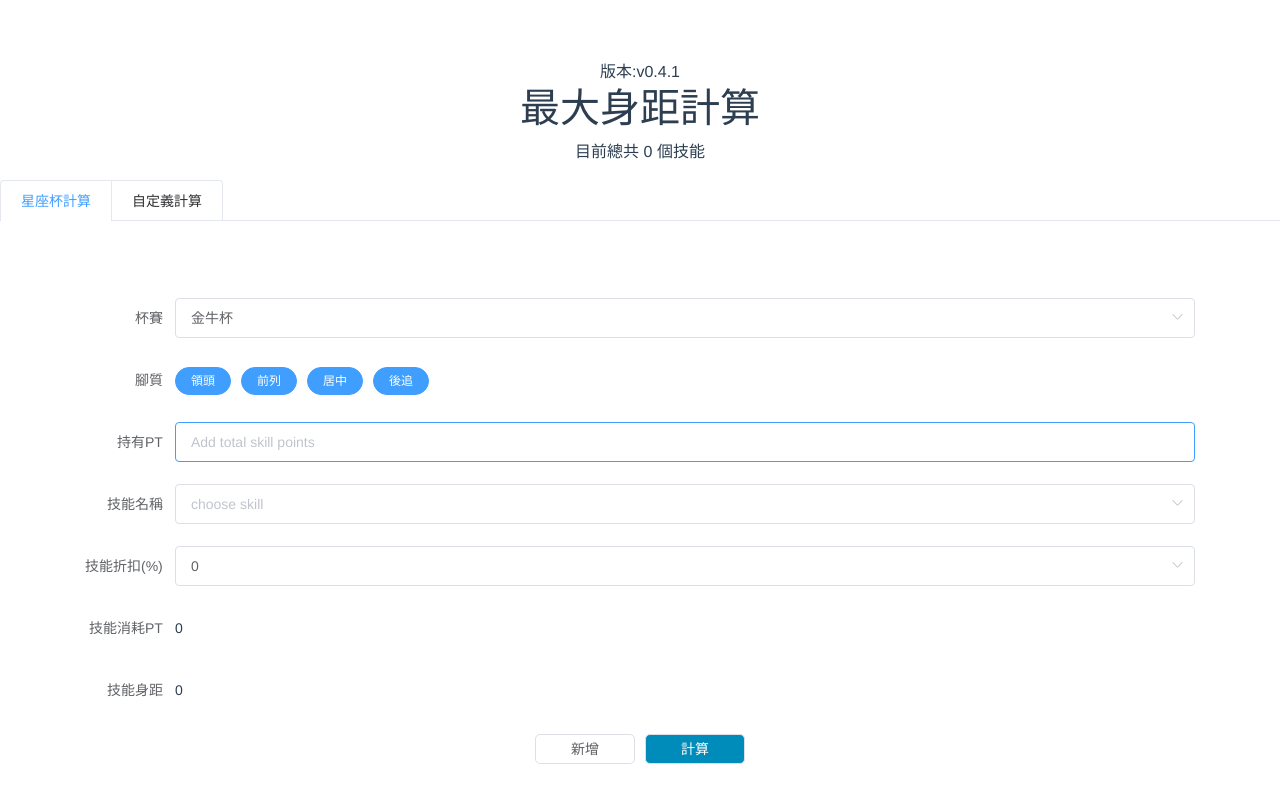
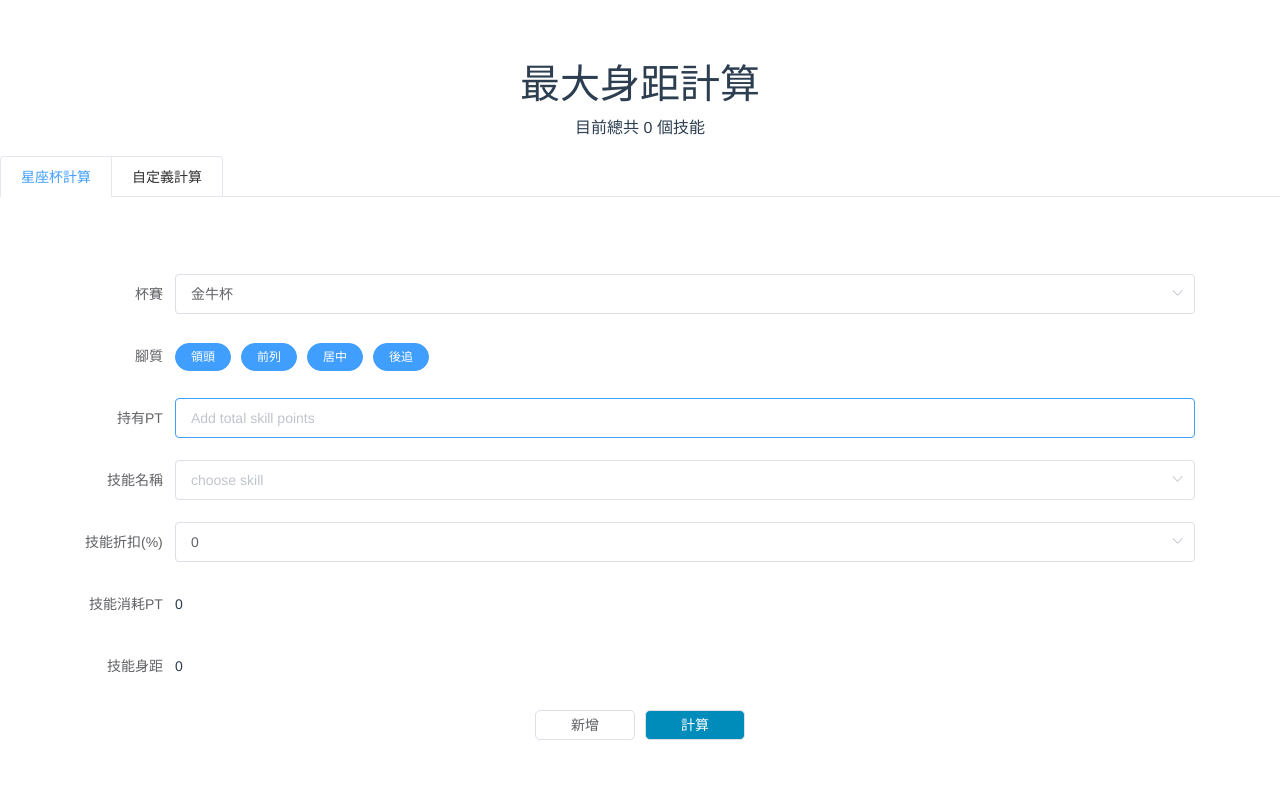
Before and after one commit to uma-hanabi/lengths-calculater, a Vue app in the folder web/: page / in a window 1280 px wide. Shown: the top 802 px of the page. Built offline with nearby package versions, Linux system fonts and the light colour scheme.

Commit message:
UPDATE: remove version
 Changes to be committed:
	modified:   src/components/TopBlock.vue

```diff
--- a/web/src/components/TopBlock.vue
+++ b/web/src/components/TopBlock.vue
@@ -1,6 +1,5 @@
 <template>
   <div id="app" v-cloak class="container mx-auto flex items-center flex-col mt-10">
-    <span style="text-left">版本:v0.4.1</span>
     <header class="text-center">
         <h1 class="text-5xl font-black">最大身距計算</h1>
         <p class="text-xl font-semibold mb-8">目前總共 {{ skillCount }} 個技能</p>
```
